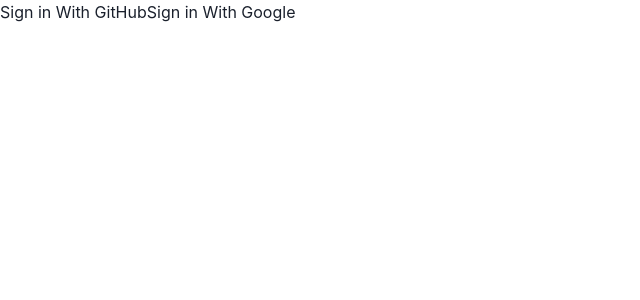
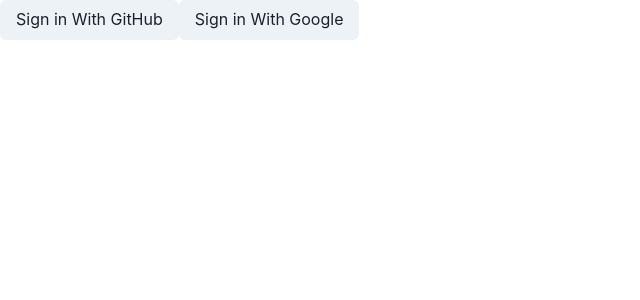
Before and after one commit to AveryKing/commentr, a Next.js app: page / in a window 1280 px wide. Shown: the top 300 px of the page, without its empty margins (0-640 px from the left). Built offline with nearby package versions, Linux system fonts and the light colour scheme; no server answers.

Commit message:
theme added

```diff
--- a/pages/_app.js
+++ b/pages/_app.js
@@ -1,11 +1,12 @@
 import '../styles/globals.css'
 import {AuthProvider} from "../lib/auth";
-import {ChakraProvider} from "@chakra-ui/react";
+import {ChakraProvider, CSSReset} from "@chakra-ui/react";
 import theme from '../styles/theme';
 function MyApp({ Component, pageProps }) {
   return (
       <ChakraProvider theme={theme}>
       <AuthProvider>
+          <CSSReset />
         <Component {...pageProps} />
       </AuthProvider>
       </ChakraProvider>
--- a/pages/index.js
+++ b/pages/index.js
@@ -1,4 +1,5 @@
 import {useAuth} from '../lib/auth';
+import {Button} from "@chakra-ui/react";
 
 export default function Index() {
     const auth = useAuth();
@@ -12,12 +13,12 @@ export default function Index() {
         </div>
     ) : (
         <>
-            <button onClick={(e) => auth.signInWithGithub()}>
+            <Button onClick={(e) => auth.signInWithGithub()}>
                 Sign in With GitHub
-            </button>
-            <button onClick={(e) => auth.signInWithGoogle()}>
+            </Button>
+            <Button onClick={(e) => auth.signInWithGoogle()}>
                 Sign in With Google
-            </button>
+            </Button>
 
         </>
 
```
